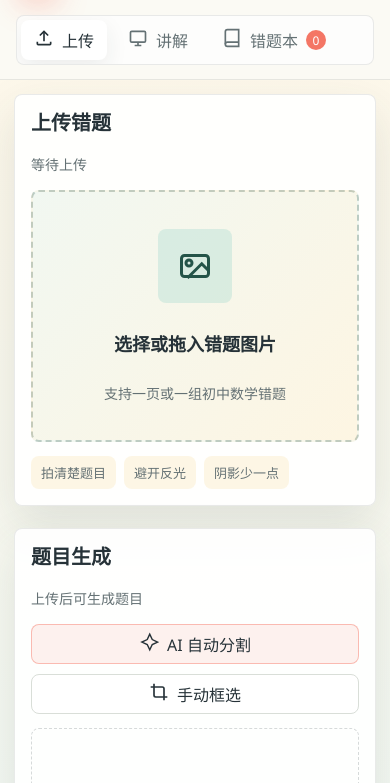
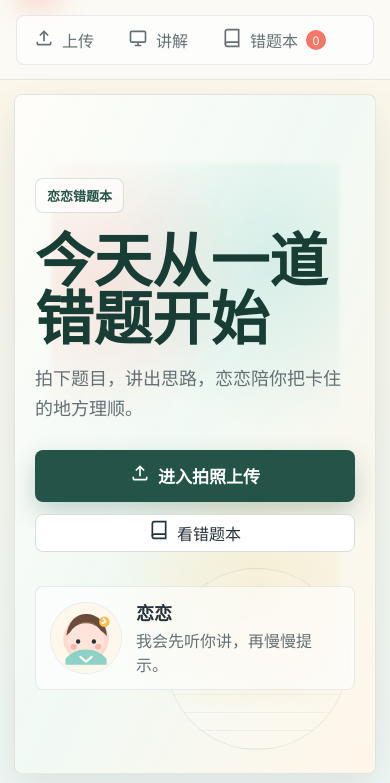
Before and after one commit to xz4059267/lianlian, a plain HTML site: page index.html in a window 390 px wide. Shown: the part 61-844 px from the top of the page. Drawn offline with Linux system fonts and the light colour scheme.

Commit message:
接入Qwen多模态并优化欢迎页

```diff
--- a/app.js
+++ b/app.js
@@ -36,6 +36,7 @@ function injectIcons(root = document) {
 injectIcons();
 
 const views = {
+  welcomeView: $("#welcomeView"),
   uploadView: $("#uploadView"),
   teachView: $("#teachView"),
   completeView: $("#completeView"),
@@ -44,6 +45,8 @@ const views = {
 
 const dom = {
   navBtns: $$(".nav-btn"),
+  enterUploadBtn: $("#enterUploadBtn"),
+  welcomeNotebookBtn: $("#welcomeNotebookBtn"),
   notebookCount: $("#notebookCount"),
   dropZone: $("#dropZone"),
   imageInput: $("#imageInput"),
@@ -207,6 +210,9 @@ dom.navBtns.forEach((button) => {
   button.addEventListener("click", () => showView(button.dataset.view));
 });
 
+dom.enterUploadBtn.addEventListener("click", () => showView("uploadView"));
+dom.welcomeNotebookBtn.addEventListener("click", () => showView("notebookView"));
+
 function setStatus(target, text) {
   target.textContent = text;
 }
--- a/index.html
+++ b/index.html
@@ -17,7 +17,7 @@
           </div>
         </div>
         <nav class="nav-tabs" aria-label="页面导航">
-          <button class="nav-btn active" data-view="uploadView">
+          <button class="nav-btn" data-view="uploadView">
             <span class="nav-icon" data-icon="upload"></span>
             上传
           </button>
@@ -34,7 +34,36 @@
       </header>
 
       <main>
-        <section class="view active" id="uploadView" aria-labelledby="uploadTitle">
+        <section class="view active" id="welcomeView" aria-labelledby="welcomeTitle">
+          <div class="welcome-layout">
+            <section class="welcome-main">
+              <div class="welcome-copy">
+                <span class="welcome-kicker">恋恋错题本</span>
+                <h2 id="welcomeTitle">今天从一道错题开始</h2>
+                <p>拍下题目，讲出思路，恋恋陪你把卡住的地方理顺。</p>
+                <div class="welcome-actions">
+                  <button class="primary-btn large" id="enterUploadBtn">
+                    <span data-icon="upload"></span>
+                    进入拍照上传
+                  </button>
+                  <button class="text-btn" id="welcomeNotebookBtn">
+                    <span data-icon="book"></span>
+                    看错题本
+                  </button>
+                </div>
+              </div>
+              <div class="welcome-companion" aria-hidden="true">
+                <img src="assets/lian-avatar.svg" alt="" />
+                <div>
+                  <strong>恋恋</strong>
+                  <span>我会先听你讲，再慢慢提示。</span>
+                </div>
+              </div>
+            </section>
+          </div>
+        </section>
+
+        <section class="view" id="uploadView" aria-labelledby="uploadTitle">
           <div class="workspace-grid">
             <section class="upload-panel" aria-labelledby="uploadTitle">
               <div class="section-heading">
--- a/styles.css
+++ b/styles.css
@@ -164,6 +164,143 @@ main {
 
 .view.active {
   display: block;
+}
+
+.welcome-layout {
+  display: grid;
+  place-items: center;
+  min-height: calc(100vh - 132px);
+}
+
+.welcome-main {
+  position: relative;
+  isolation: isolate;
+  display: grid;
+  width: min(1120px, 100%);
+  min-height: min(680px, calc(100vh - 132px));
+  align-content: center;
+  gap: 34px;
+  overflow: hidden;
+  padding: clamp(28px, 7vw, 92px);
+  border: 1px solid rgba(38, 50, 56, 0.1);
+  border-radius: 8px;
+  background:
+    linear-gradient(115deg, rgba(255, 253, 248, 0.95), rgba(240, 249, 245, 0.92) 48%, rgba(255, 245, 232, 0.92)),
+    #fffdf8;
+  box-shadow: var(--shadow);
+}
+
+.welcome-main::before,
+.welcome-main::after {
+  content: "";
+  position: absolute;
+  z-index: -1;
+  pointer-events: none;
+}
+
+.welcome-main::before {
+  inset: 10%;
+  background:
+    radial-gradient(circle at 18% 22%, rgba(244, 118, 101, 0.16), transparent 30%),
+    radial-gradient(circle at 76% 18%, rgba(142, 209, 198, 0.28), transparent 34%),
+    radial-gradient(circle at 70% 78%, rgba(242, 193, 78, 0.18), transparent 32%);
+  filter: blur(2px);
+}
+
+.welcome-main::after {
+  right: clamp(22px, 7vw, 96px);
+  bottom: clamp(20px, 6vw, 76px);
+  width: clamp(180px, 27vw, 360px);
+  height: clamp(180px, 27vw, 360px);
+  border: 1px solid rgba(36, 84, 72, 0.12);
+  border-radius: 50%;
+  background:
+    repeating-linear-gradient(0deg, rgba(36, 84, 72, 0.08) 0 1px, transparent 1px 18px),
+    rgba(255, 255, 255, 0.18);
+  opacity: 0.72;
+}
+
+.welcome-copy {
+  display: grid;
+  max-width: 840px;
+  gap: 18px;
+}
+
+.welcome-kicker {
+  width: fit-content;
+  padding: 7px 11px;
+  border: 1px solid rgba(46, 111, 92, 0.18);
+  border-radius: 8px;
+  color: var(--green);
+  background: rgba(255, 255, 255, 0.62);
+  font-size: 13px;
+  font-weight: 800;
+}
+
+.welcome-copy h2 {
+  margin: 0;
+  max-width: 900px;
+  color: #173d35;
+  font-size: clamp(48px, 9vw, 118px);
+  line-height: 0.98;
+  font-weight: 900;
+}
+
+.welcome-copy p {
+  max-width: 640px;
+  margin: 0;
+  color: var(--muted);
+  font-size: clamp(18px, 2.1vw, 24px);
+  line-height: 1.65;
+}
+
+.welcome-actions {
+  display: flex;
+  flex-wrap: wrap;
+  gap: 12px;
+  margin-top: 8px;
+}
+
+.primary-btn.large {
+  min-height: 52px;
+  padding: 0 22px;
+  font-size: 17px;
+}
+
+.welcome-companion {
+  display: flex;
+  align-items: center;
+  gap: 14px;
+  max-width: 420px;
+  padding: 12px 14px;
+  border: 1px solid rgba(38, 50, 56, 0.09);
+  border-radius: 8px;
+  background: rgba(255, 255, 255, 0.58);
+  backdrop-filter: blur(8px);
+}
+
+.welcome-companion img {
+  width: 72px;
+  height: 72px;
+  border: 1px solid rgba(38, 50, 56, 0.1);
+  border-radius: 50%;
+  background: #fff;
+}
+
+.welcome-companion strong,
+.welcome-companion span {
+  display: block;
+}
+
+.welcome-companion strong {
+  margin-bottom: 4px;
+  color: var(--ink);
+  font-size: 18px;
+}
+
+.welcome-companion span {
+  color: var(--muted);
+  line-height: 1.5;
 }
 
 .workspace-grid {
@@ -1162,6 +1299,7 @@ main {
 }
 
 @media (max-width: 1100px) {
+  .welcome-layout,
   .workspace-grid,
   .classroom-body,
   .complete-layout,
@@ -1175,6 +1313,10 @@ main {
 
   .blackboard {
     min-height: 520px;
+  }
+
+  .welcome-layout {
+    min-height: auto;
   }
 }
 
@@ -1195,6 +1337,19 @@ main {
 
   main {
     padding: 14px;
+  }
+
+  .welcome-main {
+    padding: 20px;
+  }
+
+  .welcome-copy h2 {
+    font-size: clamp(42px, 15vw, 72px);
+  }
+
+  .welcome-actions,
+  .welcome-actions > * {
+    width: 100%;
   }
 
   .section-heading,
```
Also changed, not shown: server.js (+159 -19 lines).
